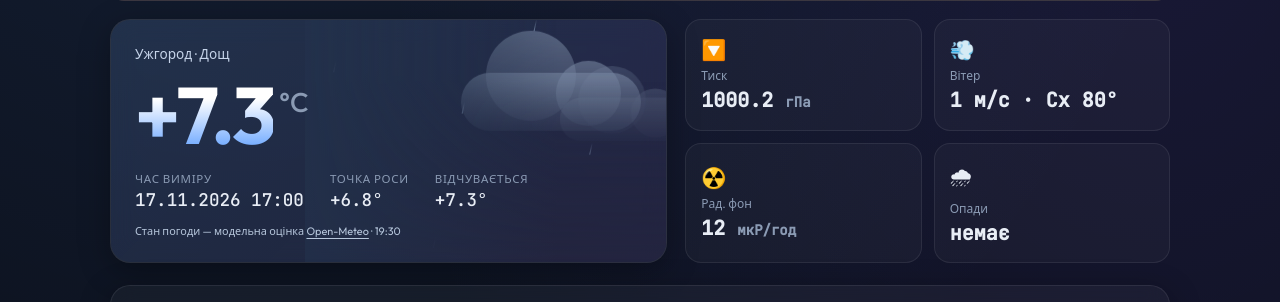
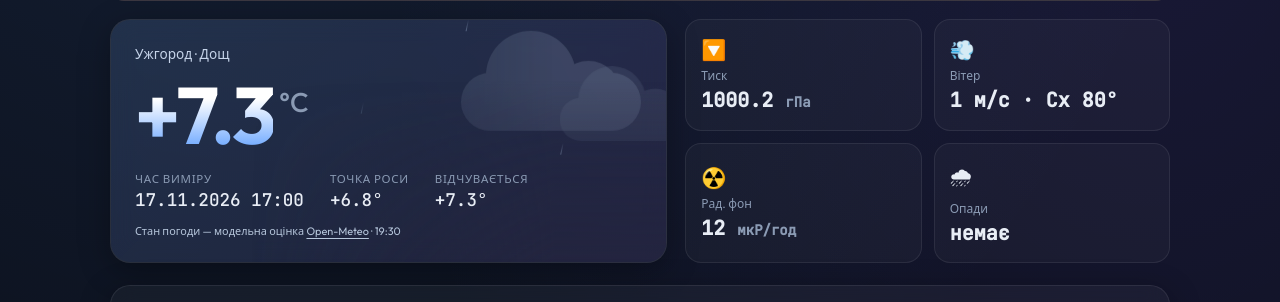
Before and after one commit to Ungvar-V/weather, a plain HTML site: page index.html in a window 1280 px wide. Shown: the part 335-637 px from the top of the page. Drawn offline with nearby package versions, Linux system fonts and the light colour scheme.

Commit message:
Add files via upload

```diff
--- a/index.html
+++ b/index.html
@@ -88,18 +88,22 @@
     .weather-label { position: relative; font-size: 0.85rem; color: #c6d4e9; margin-bottom: 12px; }
     .weather-attribution { position: relative; margin-top: 12px; font-size: 0.68rem; color: #b6c6db; }
     .weather-attribution a { color: inherit; text-underline-offset: 3px; }
-    .weather-scene { position: absolute; inset: 0 0 0 35%; overflow: hidden; pointer-events: none; opacity: 0.7; }
-    .weather-scene::after { content: ''; position: absolute; inset: 0; background: linear-gradient(90deg, #24334d, transparent 70%), linear-gradient(0deg, #252640, transparent 75%); }
-    .weather-cloud { position: absolute; width: 180px; height: 58px; border-radius: 70px; top: 52px; right: 20px; background: linear-gradient(#a0b3cc99, #778da833); animation: weather-drift 14s ease-in-out infinite alternate; }
+    .weather-scene {
+      position: absolute; inset: 0; overflow: hidden; pointer-events: none; opacity: 0.7;
+      -webkit-mask-image: linear-gradient(90deg, transparent 25%, #000 80%);
+      mask-image: linear-gradient(90deg, transparent 25%, #000 80%);
+    }
+    .weather-scene::after { content: ''; position: absolute; inset: 0; background: linear-gradient(0deg, #252640, transparent 75%); }
+    .weather-cloud { position: absolute; width: 180px; height: 58px; border-radius: 70px; top: 52px; right: 20px; background: #9aaac2; opacity: 0.3; animation: weather-drift 14s ease-in-out infinite alternate; }
     .weather-cloud::before, .weather-cloud::after { content: ''; position: absolute; border-radius: 50%; background: inherit; }
     .weather-cloud::before { width: 90px; height: 90px; left: 25px; bottom: 10px; }
     .weather-cloud::after { width: 65px; height: 65px; right: 20px; bottom: 5px; }
-    .weather-cloud.weather-cloud-back { top: 70px; right: -60px; scale: 0.75; opacity: 0.45; animation-duration: 21s; }
+    .weather-cloud.weather-cloud-back { top: 70px; right: -60px; scale: 0.75; opacity: 0.18; animation-duration: 21s; }
     .weather-orb { position: absolute; top: 20px; right: 60px; width: 78px; height: 78px; border-radius: 50%; background: #ffdc91; box-shadow: 0 0 45px 15px #ffcc5a30; }
     .weather-scene[data-night="true"] .weather-orb { background: #dde9ff; box-shadow: 0 0 28px 8px #c2d6ff20; }
     .weather-scene[data-mode="clear"] .weather-cloud { display: none; }
     .weather-scene:not([data-mode="clear"]):not([data-mode="partly"]) .weather-orb { display: none; }
-    .weather-scene[data-mode="partly"] .weather-cloud { opacity: 0.72; }
+    .weather-scene[data-mode="partly"] .weather-cloud { opacity: 0.3; }
     .weather-scene[data-mode="fog"] .weather-cloud { width: 270px; height: 20px; top: 65px; filter: blur(9px); opacity: 0.65; box-shadow: -35px 35px 8px #c9d8ec55, 20px 70px 8px #c9d8ec33; animation: weather-fog 19s ease-in-out infinite alternate; }
     .weather-scene[data-mode="fog"] .weather-cloud-back { display: none; }
     .weather-scene[data-mode="fog"] .weather-cloud::before, .weather-scene[data-mode="fog"] .weather-cloud::after { display: none; }
```
